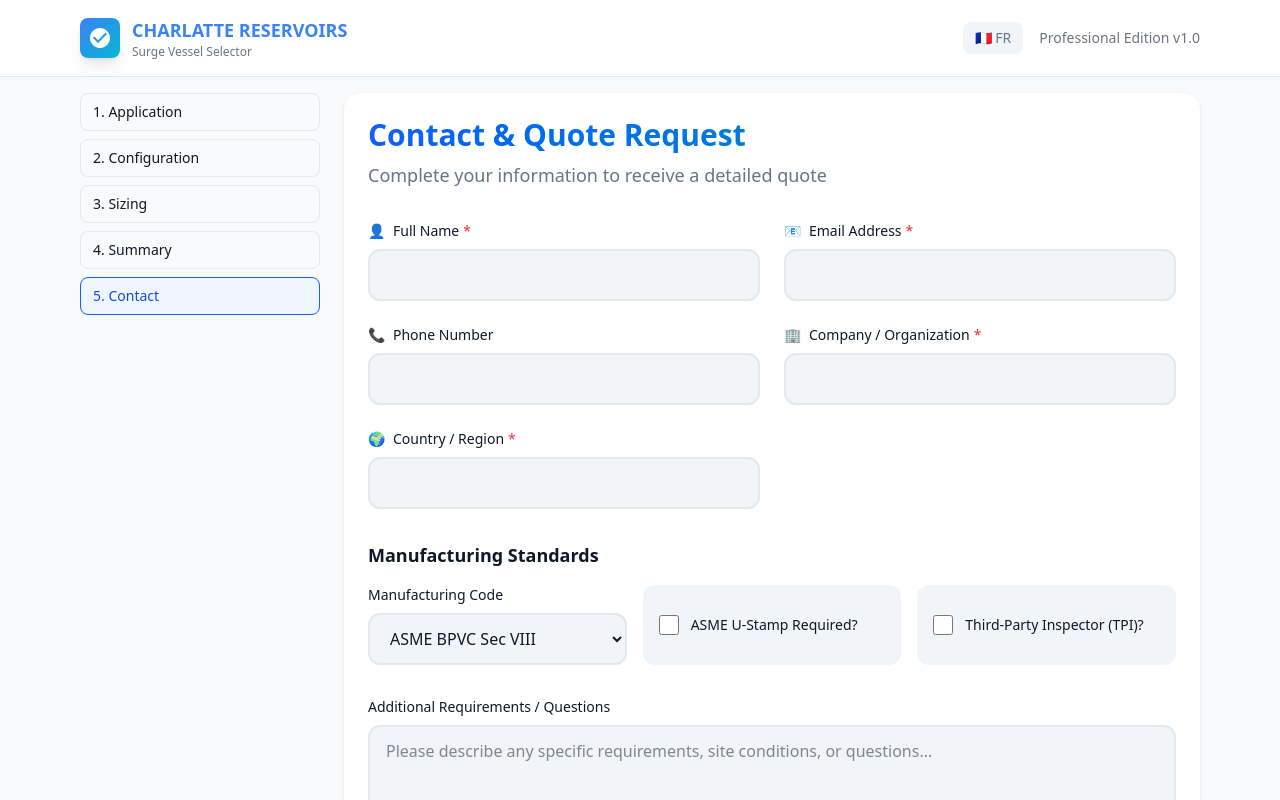
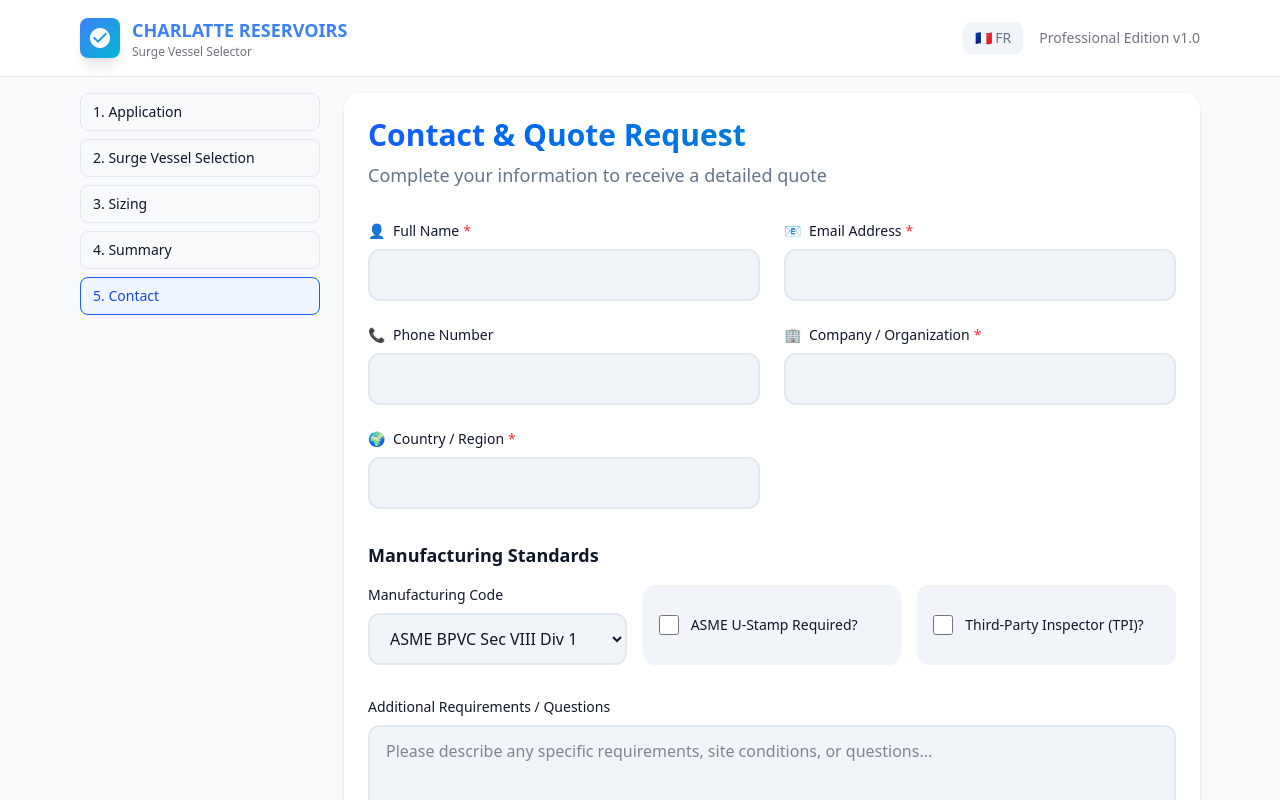
Before and after one commit to NA-Fury/charlatte-surge-selector, a React (Vite) app in the folder app/: page /contact in a window 1280 px wide. Shown: the top 800 px of the page. Built offline with nearby package versions, Linux system fonts and the light colour scheme.

Commit message:
Update: Terms and Descriptions

```diff
--- a/app/src/components/Stepper.tsx
+++ b/app/src/components/Stepper.tsx
@@ -2,7 +2,7 @@ import { useLocation, Link } from 'react-router-dom';
 
 const steps = [
   { to: '/application', label: 'Application' },
-  { to: '/config', label: 'Configuration' },
+  { to: '/config', label: 'Surge Vessel Selection' },
   { to: '/sizing', label: 'Sizing' },
   { to: '/summary', label: 'Summary' },
   { to: '/contact', label: 'Contact' },
--- a/app/src/routes/Config.tsx
+++ b/app/src/routes/Config.tsx
@@ -17,8 +17,10 @@ const PRODUCTS: Record<Tech, {
     features: [
       'Surge protection',
       'Water in bladder design',
-      'Horizontal up to 120,000 L',
-      'Vertical up to 60,000 L'
+      'No Air-to-Water Contact',
+      'Food Quality Certified Butyl Bladder',
+      'Horizontal Bladder up to 125,000 L',
+      'Vertical Bladder up to 80,000 L'
     ],
     color: 'from-sky-500 to-cyan-600'
   },
@@ -28,8 +30,6 @@ const PRODUCTS: Record<Tech, {
     features: [
       'Pump cycle control / water storage',
       'Water in bladder design',
-      'Horizontal up to 120,000 L',
-      'Vertical up to 60,000 L'
     ],
     color: 'from-cyan-500 to-blue-600'
   },
@@ -50,6 +50,8 @@ const PRODUCTS: Record<Tech, {
     features: [
       'For surge protection',
       'Design with no bladder',
+      'No Electricity Require',
+      'Low Maintenance',
       'Low pressure / zero static head',
       'Vertical only up to 80,000 L'
     ],
--- a/app/src/routes/Contact.tsx
+++ b/app/src/routes/Contact.tsx
@@ -185,11 +185,10 @@ export default function Contact() {
                 backgroundColor: theme.bgTertiary
               }}
             >
-              <option value="ASME">ASME BPVC Sec VIII</option>
+              <option value="ASME">ASME BPVC Sec VIII Div 1</option>
               <option value="EN">EN 13445</option>
               <option value="CODAP">CODAP (France)</option>
-              <option value="AS1210">AS 1210 (Australia)</option>
-              <option value="PD5500">PD 5500 (UK)</option>
+              <option value="AS1210">AS1210 (Australia)</option>
             </select>
           </div>
 
```
